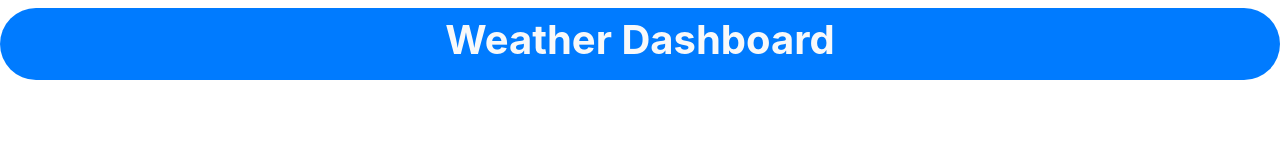
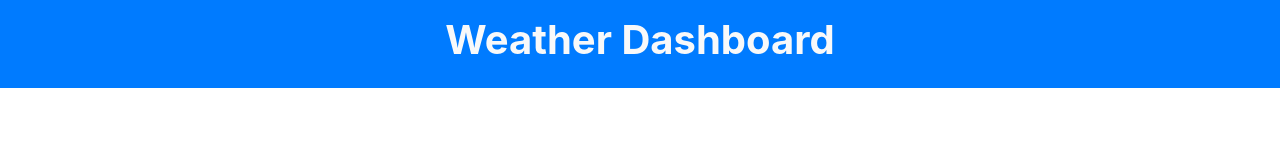
Before and after one commit to AF-cmdZ/weather-application, a plain HTML site: page index.html in a window 1280 px wide. Drawn offline with nearby package versions, Linux system fonts and the light colour scheme.

Commit message:
Update bootstrap utilities on jumbotron

```diff
--- a/index.html
+++ b/index.html
@@ -13,7 +13,7 @@
 </head>
 <body>
     <!--Jumbotron for Title-->
-    <div class="jumbotron container-fluid mt-2 text-center p-2 bg-primary text-light rounded-pill">
+    <div class="jumbotron container-fluid py-3 text-center bg-primary text-light rounded-0">
         <h1> <strong>Weather Dashboard</strong></h1>
     </div>
 
@@ -25,7 +25,7 @@
             <div class="col-sm-8">
 
 
-                 <div class="col-sm-12">
+                <div class="col-sm-12">
 
                 </div>
 
```
